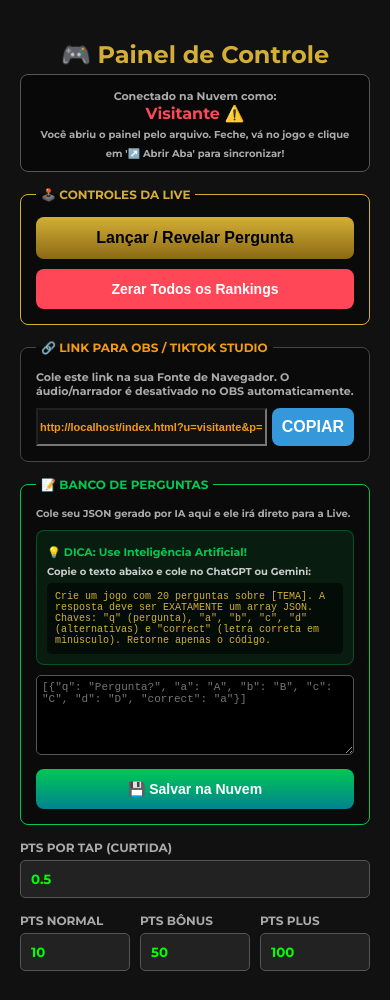
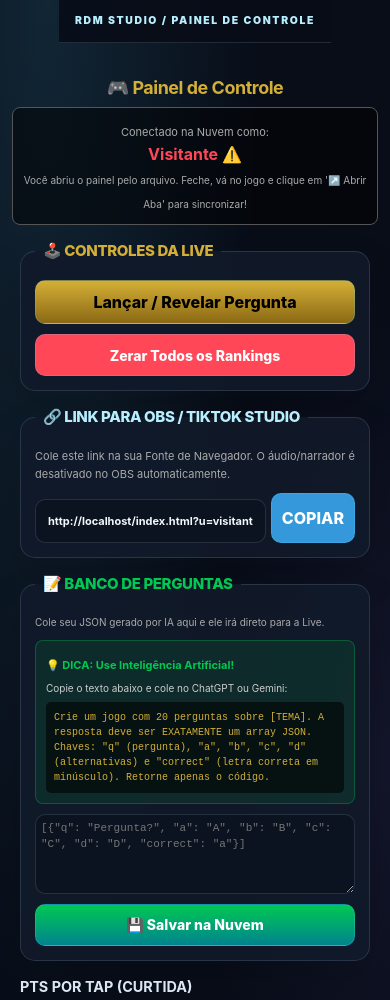
Before and after one commit to 462Juvino/show-milhao, a plain HTML site: page painel.html in a window 390 px wide. Shown: the top 1000 px of the page. Drawn offline with Linux system fonts and the light colour scheme.

Commit message:
Atualiza layout responsivo de show-milhao (#1)
Co-authored-by: Manus <dev-agent@manus.ai>

```diff
--- a/painel.html
+++ b/painel.html
@@ -19,8 +19,10 @@
         fieldset { border: 1px solid #444; border-radius: 8px; padding: 15px; width: 100%; max-width: 350px; box-sizing: border-box; margin-bottom: 15px; background: rgba(0,0,0,0.4); }
         legend { color: #f39c12; font-weight: bold; font-size: 12px; padding: 0 5px; text-transform: uppercase; }
     </style>
+    <meta name="viewport" content="width=device-width, initial-scale=1.0">
+    <link rel="stylesheet" href="rdm-control.css">
 </head>
-<body>
+<body class="rdm-control-page">
     <h2 style="color:#d4af37; margin-bottom: 5px; text-align: center;">🎮 Painel de Controle</h2>
 
     <div id="conexao-status" style="background: rgba(0,0,0,0.5); padding: 10px; border-radius: 8px; margin-bottom: 15px; text-align: center; border: 1px solid #555;">
--- /dev/null
+++ b/rdm-control.css
@@ -0,0 +1,209 @@
+/* RDM Studio — controles de live. Isolado para painéis; não altera canvas/overlay. */
+:root {
+  --rdm-bg: #080d18;
+  --rdm-panel: rgba(17, 26, 42, .94);
+  --rdm-panel-raised: #162338;
+  --rdm-text: #f4f7fb;
+  --rdm-muted: #a1afc2;
+  --rdm-cyan: #55d6ff;
+  --rdm-violet: #9675ff;
+  --rdm-red: #ff5568;
+  --rdm-green: #41d49a;
+  --rdm-line: rgba(174, 199, 225, .16);
+  color-scheme: dark;
+}
+
+body.rdm-control-page {
+  box-sizing: border-box;
+  width: 100%;
+  max-width: 100vw;
+  min-width: 320px;
+  min-height: 100vh;
+  margin: 0;
+  padding: clamp(12px, 3vw, 28px) !important;
+  overflow-x: hidden;
+  color: var(--rdm-text) !important;
+  background:
+    radial-gradient(ellipse at 12% 0%, rgba(85, 214, 255, .12), transparent 44%),
+    radial-gradient(ellipse at 100% 45%, rgba(150, 117, 255, .08), transparent 36%),
+    var(--rdm-bg) !important;
+  font-family: "DM Sans", Inter, system-ui, -apple-system, BlinkMacSystemFont, "Segoe UI", sans-serif !important;
+  line-height: 1.5;
+}
+
+body.rdm-control-page *, body.rdm-control-page *::before, body.rdm-control-page *::after { box-sizing: border-box; }
+body.rdm-control-page::before {
+  position: sticky;
+  top: 0;
+  z-index: 30;
+  display: flex;
+  align-items: center;
+  min-height: 46px;
+  margin: calc(-1 * clamp(12px, 3vw, 28px)) calc(-1 * clamp(12px, 3vw, 28px)) 24px;
+  padding: 0 clamp(16px, 4vw, 30px);
+  border-bottom: 1px solid var(--rdm-line);
+  background: rgba(8, 13, 24, .9);
+  color: #b8efff;
+  content: "RDM STUDIO   /   PAINEL DE CONTROLE";
+  font-size: .72rem;
+  font-weight: 900;
+  letter-spacing: .16em;
+  backdrop-filter: blur(14px);
+}
+
+body.rdm-control-page h1,
+body.rdm-control-page h2,
+body.rdm-control-page h3,
+body.rdm-control-page legend {
+  color: var(--rdm-text);
+  font-family: Manrope, "DM Sans", Inter, system-ui, sans-serif;
+  letter-spacing: -.025em;
+}
+body.rdm-control-page h1 { font-size: clamp(1.5rem, 4vw, 2.4rem); line-height: 1.12; }
+body.rdm-control-page h2 { font-size: clamp(1.12rem, 2.8vw, 1.5rem); }
+body.rdm-control-page p,
+body.rdm-control-page li { color: var(--rdm-muted); line-height: 1.65; }
+body.rdm-control-page label { color: #dce7f3; font-size: .9rem; font-weight: 700; }
+
+body.rdm-control-page fieldset,
+body.rdm-control-page details,
+body.rdm-control-page .panel-card,
+body.rdm-control-page .control-card,
+body.rdm-control-page .section-card {
+  min-width: 0;
+  margin: 0 0 15px;
+  padding: clamp(14px, 2.5vw, 22px);
+  border: 1px solid var(--rdm-line) !important;
+  border-radius: 15px !important;
+  background: var(--rdm-panel) !important;
+  box-shadow: 0 18px 42px rgba(0, 0, 0, .16);
+}
+body.rdm-control-page fieldset { padding-top: 18px; }
+body.rdm-control-page legend { padding: 0 8px; color: #b8efff; font-size: .94rem; font-weight: 850; }
+body.rdm-control-page summary { color: #b8efff; font-weight: 800; cursor: pointer; }
+body.rdm-control-page details p { margin-bottom: 0; }
+
+body.rdm-control-page input:not([type="checkbox"]):not([type="radio"]):not([type="range"]):not([type="color"]),
+body.rdm-control-page select,
+body.rdm-control-page textarea {
+  display: block;
+  width: 100%;
+  min-width: 0;
+  min-height: 44px;
+  margin-top: 6px;
+  padding: 10px 12px;
+  border: 1px solid var(--rdm-line) !important;
+  border-radius: 10px !important;
+  outline: 0;
+  background: #0b1320 !important;
+  color: var(--rdm-text) !important;
+  font: inherit;
+}
+body.rdm-control-page input:focus,
+body.rdm-control-page select:focus,
+body.rdm-control-page textarea:focus { border-color: var(--rdm-cyan) !important; box-shadow: 0 0 0 3px rgba(85, 214, 255, .12); }
+body.rdm-control-page input[type="checkbox"],
+body.rdm-control-page input[type="radio"],
+body.rdm-control-page input[type="range"] { accent-color: var(--rdm-cyan); }
+body.rdm-control-page input[type="color"] { min-height: 42px; border: 1px solid var(--rdm-line); border-radius: 9px; }
+body.rdm-control-page input[type="file"] { max-width: 100%; color: var(--rdm-muted); }
+
+body.rdm-control-page button,
+body.rdm-control-page input[type="button"],
+body.rdm-control-page input[type="submit"] {
+  max-width: 100%;
+  min-height: 42px;
+  padding: 9px 13px;
+  border: 1px solid rgba(85, 214, 255, .22);
+  border-radius: 10px;
+  font: inherit;
+  font-weight: 800;
+  cursor: pointer;
+  transition: filter .16s ease, transform .16s ease, border-color .16s ease;
+}
+body.rdm-control-page button:hover,
+body.rdm-control-page input[type="button"]:hover,
+body.rdm-control-page input[type="submit"]:hover { filter: brightness(1.08); transform: translateY(-1px); }
+body.rdm-control-page button:focus-visible,
+body.rdm-control-page input:focus-visible,
+body.rdm-control-page select:focus-visible,
+body.rdm-control-page a:focus-visible { outline: 2px solid var(--rdm-cyan); outline-offset: 2px; }
+body.rdm-control-page .btn-save,
+body.rdm-control-page .btn-primary {
+  border-color: rgba(85, 214, 255, .42) !important;
+  background: linear-gradient(115deg, #1483a7, #385fc0) !important;
+  color: white !important;
+}
+body.rdm-control-page .btn-start { border-color: rgba(255, 85, 104, .55) !important; box-shadow: 0 10px 28px rgba(255, 85, 104, .12); }
+body.rdm-control-page .btn-modo { min-height: 42px; border-color: var(--rdm-line) !important; background: #101b2b !important; color: #dce7f3 !important; }
+body.rdm-control-page .btn-modo.active { border-color: rgba(85, 214, 255, .54) !important; background: var(--rdm-cyan) !important; color: #06101a !important; }
+
+body.rdm-control-page .flex-row,
+body.rdm-control-page .row,
+body.rdm-control-page .form-row {
+  display: flex;
+  flex-wrap: wrap;
+  align-items: flex-start;
+  gap: 12px;
+}
+body.rdm-control-page .flex-col { flex: 1 1 220px; min-width: 0; }
+body.rdm-control-page .caixa-lista,
+body.rdm-control-page .player-list,
+body.rdm-control-page .table-wrap {
+  max-width: 100%;
+  overflow: auto;
+  border: 1px solid var(--rdm-line) !important;
+  border-radius: 10px;
+  background: rgba(5, 11, 19, .64) !important;
+  -webkit-overflow-scrolling: touch;
+}
+body.rdm-control-page .player-item { min-height: 42px; border-bottom: 1px solid rgba(174, 199, 225, .1) !important; }
+body.rdm-control-page .btn-add { color: var(--rdm-green) !important; }
+body.rdm-control-page .btn-remove { color: var(--rdm-red) !important; }
+body.rdm-control-page table { width: 100%; min-width: 520px; border-collapse: collapse; }
+body.rdm-control-page th { color: #b8efff; font-size: .76rem; letter-spacing: .04em; text-transform: uppercase; }
+body.rdm-control-page td,
+body.rdm-control-page th { padding: 10px; border-bottom: 1px solid var(--rdm-line); }
+body.rdm-control-page img,
+body.rdm-control-page video,
+body.rdm-control-page iframe { max-width: 100%; }
+
+body.rdm-control-page .rdm-status-grid { display: grid; grid-template-columns: repeat(2, minmax(0, 1fr)); gap: 10px; }
+body.rdm-control-page .rdm-status-card { display: flex; align-items: center; gap: 9px; min-width: 0; padding: 10px 12px; border: 1px solid var(--rdm-line); border-radius: 11px; background: rgba(11, 19, 32, .75); color: var(--rdm-muted); font-size: .9rem; }
+body.rdm-control-page .rdm-status-dot { width: 9px; height: 9px; flex: 0 0 9px; border-radius: 50%; background: #8390a2; box-shadow: 0 0 0 4px rgba(131, 144, 162, .1); }
+body.rdm-control-page .rdm-status-card.is-online .rdm-status-dot { background: var(--rdm-green); box-shadow: 0 0 0 4px rgba(65, 212, 154, .12); }
+body.rdm-control-page .rdm-status-card.is-local .rdm-status-dot { background: var(--rdm-cyan); box-shadow: 0 0 0 4px rgba(85, 214, 255, .12); }
+body.rdm-control-page .rdm-status-card.is-offline .rdm-status-dot { background: var(--rdm-red); box-shadow: 0 0 0 4px rgba(255, 85, 104, .12); }
+body.rdm-control-page .rdm-source-tag { display: inline-flex; align-items: center; min-height: 19px; margin-left: 5px; padding: 2px 6px; border: 1px solid currentColor; border-radius: 999px; font-size: .64rem; font-weight: 900; line-height: 1; vertical-align: middle; }
+body.rdm-control-page .rdm-source-tag.is-tiktok { color: var(--rdm-cyan); }
+body.rdm-control-page .rdm-source-tag.is-youtube { color: #ff5968; }
+
+@media (max-width: 700px) {
+  body.rdm-control-page { padding: 12px !important; }
+  body.rdm-control-page::before { margin: -12px -12px 17px; min-height: 42px; font-size: .65rem; }
+  body.rdm-control-page .flex-row { gap: 9px; }
+  body.rdm-control-page .flex-col { flex: 1 1 100% !important; }
+  body.rdm-control-page .radio-group { gap: 8px; }
+  body.rdm-control-page .radio-group label { flex: 1 1 100%; }
+  body.rdm-control-page .btn-modo { flex: 1 1 calc(50% - 8px); }
+  body.rdm-control-page .rdm-status-grid { grid-template-columns: 1fr; }
+}
+
+@media (max-width: 420px) {
+  body.rdm-control-page h2 { font-size: 1.12rem; }
+  body.rdm-control-page button { width: 100%; }
+  body.rdm-control-page .btn-modo { flex-basis: 100%; }
+  body.rdm-control-page .caixa-lista { max-height: 35vh; }
+}
+
+@media (prefers-reduced-motion: reduce) {
+  body.rdm-control-page *, body.rdm-control-page *::before, body.rdm-control-page *::after {
+    scroll-behavior: auto !important;
+    transition-duration: .01ms !important;
+    animation-duration: .01ms !important;
+  }
+}
+
+/* Ranking/score displays: constrain only page overflow; leave game layout and canvas dimensions untouched. */
+body.rdm-display-page { box-sizing: border-box; width: 100%; max-width: 100vw; overflow-x: hidden; }
+body.rdm-display-page img, body.rdm-display-page svg { max-width: 100%; }
```
